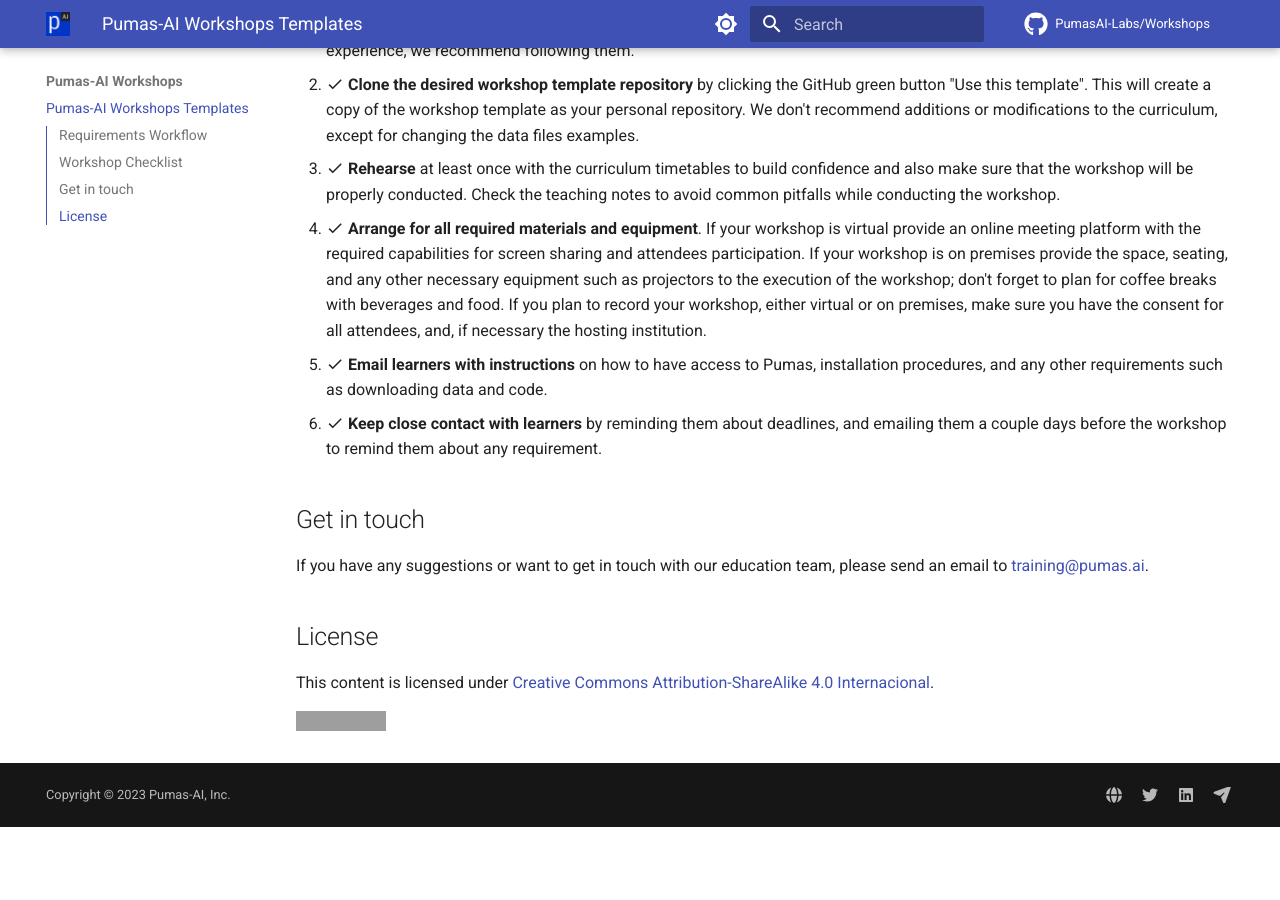
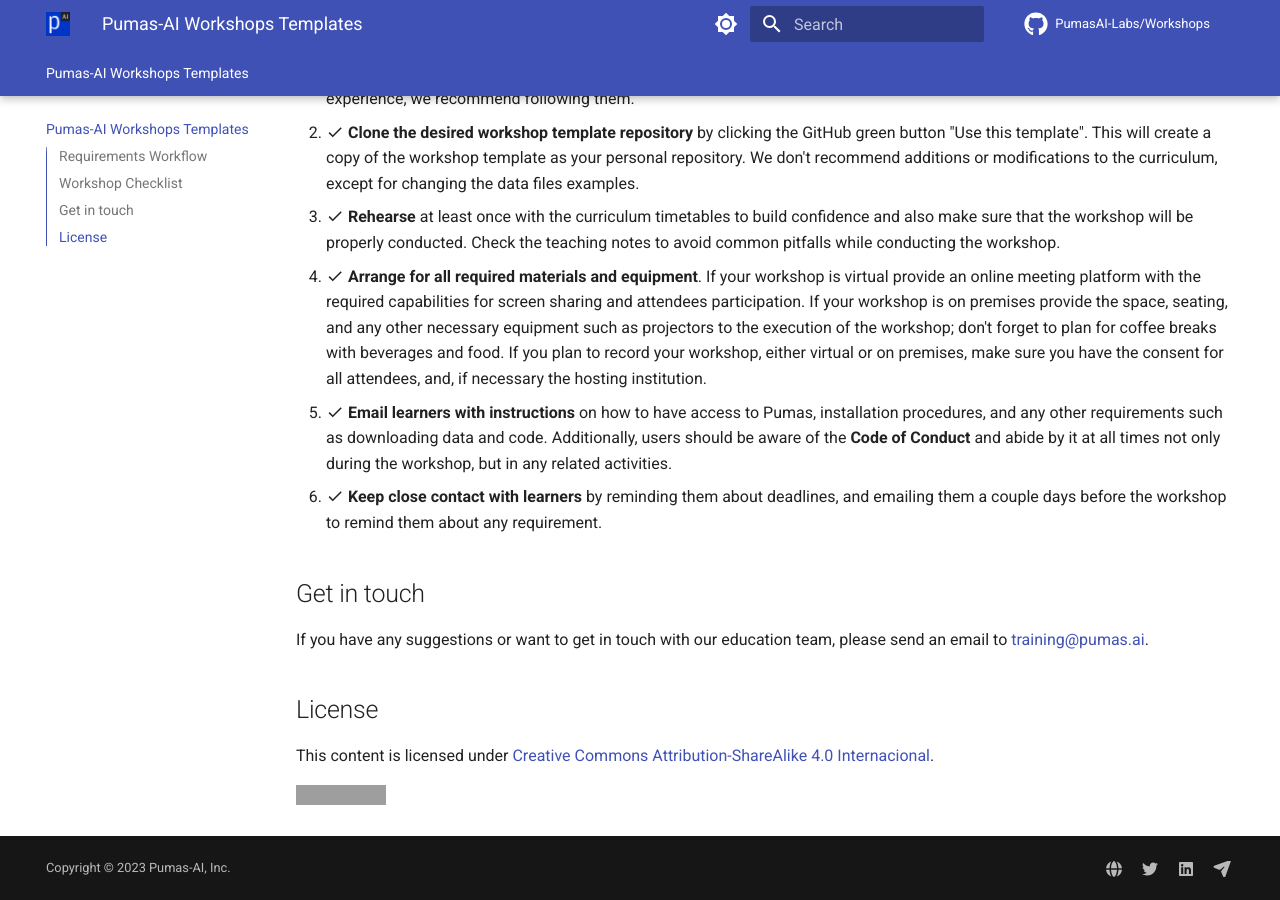
Before and after one commit to PumasAI-Labs/Workshops, an MkDocs documentation site: the page built from docs/index.md, in a window 1280 px wide and 900 px high, scrolled down 2062 px. Built offline with MkDocs 1.6.1 and Material for MkDocs 9.7.7, drawn with Linux system fonts in a browser that asks for light colours; comment, search, counter and statistics services are not loaded; before the commit the page ends 2889 px from its top, so only the background shows below that; grey boxes are pictures that could not be loaded.

Commit message:
mention code of conduct

```diff
--- a/docs/index.md
+++ b/docs/index.md
@@ -107,6 +107,9 @@ for all of the items above:
 1. :material-check: **Email learners with instructions** on how to have access to Pumas,
    installation procedures, and any other requirements such as
    downloading data and code.
+   Additionally, users should be aware of the **Code of Conduct**
+   and abide by it at all times not only during the workshop,
+   but in any related activities.
 1. :material-check: **Keep close contact with learners** by reminding them about deadlines,
    and emailing them a couple days before the workshop to remind them
    about any requirement.
--- a/mkdocs.yml
+++ b/mkdocs.yml
@@ -3,8 +3,6 @@ site_name: Pumas-AI Workshops
 repo_name: PumasAI-Labs/Workshops
 repo_url: https://github.com/PumasAI-Labs/Workshops
 copyright: Copyright &copy; 2023 Pumas-AI, Inc.
-extra_css:
-  - stylesheets/iconfont.css
 plugins:
   - search
 theme:
@@ -34,6 +32,8 @@ theme:
       - yaml
       - julia
   features:
+    - navigation.tabs
+    - navigation.tabs.sticky
     - navigation.instant
     - navigation.footer
     - search.suggest
```
Also changed, not shown: README.md (+1 -1 lines).
